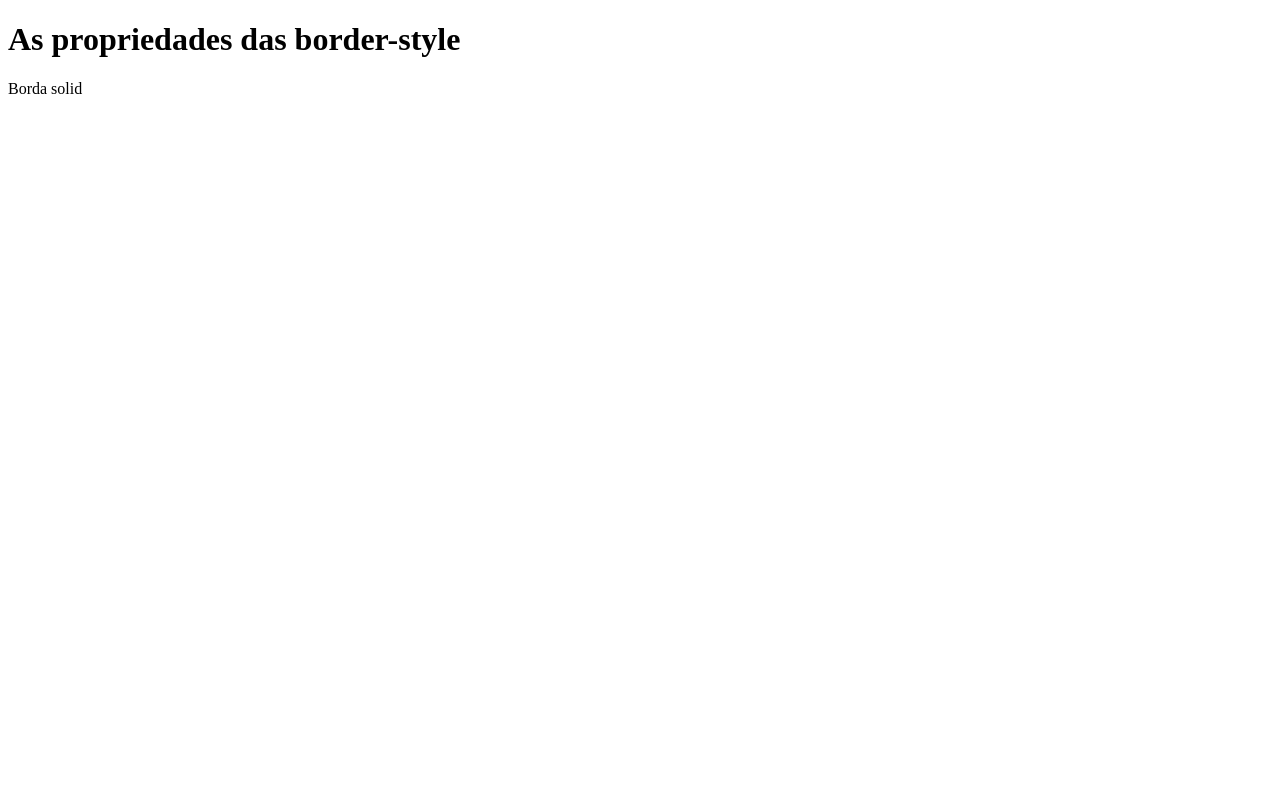
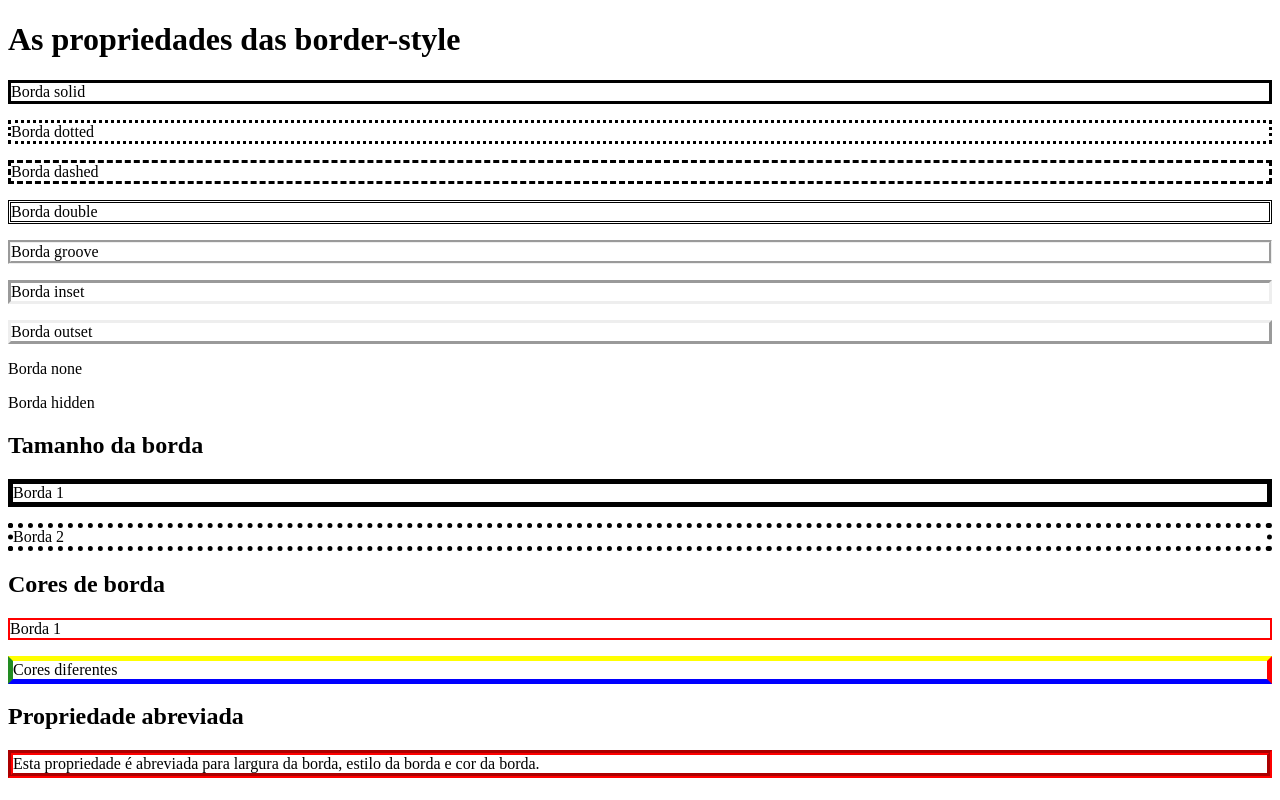
Before and after one commit to EmilyRebeca24/Bordas09-04-2024, a plain HTML site: page index.html in a window 1280 px wide. Drawn offline with Linux system fonts and the light colour scheme.

Commit message:
Estilos de borda

```diff
--- a/index.html
+++ b/index.html
@@ -4,10 +4,27 @@
     <meta charset="UTF-8">
     <meta name="viewport" content="width=device-width, initial-scale=1.0">
     <title>Document</title>
-    <link rel="styleheet" href="style.css">
+    <link rel="stylesheet" href="style.css">
 </head>
 <body>
      <h1>As propriedades das border-style</h1>
     <p class="solid">Borda solid </p>
+    <p class="dotted">Borda dotted</p>
+    <p class="dashed">Borda dashed</p>
+    <p class="double">Borda double</p>
+    <p class="groove">Borda groove</p>
+    <p class="inset">Borda inset</p>
+    <p class="outset">Borda outset</p>
+    <p class="none">Borda none</p>
+    <p class="hidden">Borda hidden</p>
+    <h2>Tamanho da borda</h2>
+    <p class="tamanho1">Borda 1</p>
+    <p class="tamanho2">Borda 2</p>
+    <h2>Cores de borda</h2>
+    <p class="vermelho">Borda 1</p>
+    <p class="cores">Cores diferentes</p>
+    <h2>Propriedade abreviada</h2>
+    <p class="abreviada">Esta propriedade é abreviada para largura da borda, estilo da borda e cor da borda.</p>
+
 </body>
 </html>
--- a/style.css
+++ b/style.css
@@ -1,4 +1,70 @@
 .solid
 {
     border-style: solid;
+
 }
+
+.dotted
+{
+    border-style: dotted;
+}
+
+.dashed
+{
+    border-style: dashed;
+}
+
+.double
+{
+    border-style: double;
+}
+
+.groove
+{
+    border-style: groove;
+}
+
+.inset
+{
+    border-style: inset;
+}
+
+.outset
+{
+    border-style: outset;
+}
+.none
+{
+    border-style: none;
+}
+.hidden
+{
+    border-style: hidden;
+}
+.tamanho1
+{
+    border-style: solid;
+    border-width:5px ;
+}
+.tamanho2
+{
+    border-style: dotted;
+    border-width: 5px;
+}
+.vermelho
+{
+    border-style: solid;
+    border-width: 2px;
+    border-color: red
+}
+.cores
+{
+    border-style: solid;
+    border-width: 5px;
+    border-color: yellow red blue forestgreen; /*borda amarela top;vermelha rigth; azul bottomr e verde left*/
+    /*border-top-color: yellow;*/
+}
+.abreviada
+{
+    border: 5px groove red;
+}
```
